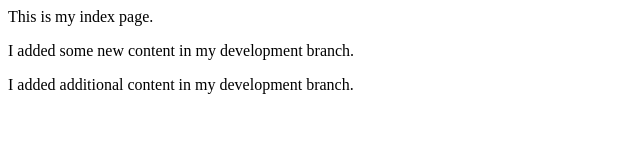
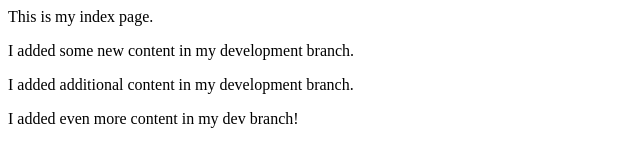
Before and after one commit to madosy/test-git, a plain HTML site: page index.html in a window 1280 px wide. Shown: the whole page, without its empty margins (0-640 px from the left). Drawn offline with Linux system fonts and the light colour scheme.

Commit message:
even more content

```diff
--- a/index.html
+++ b/index.html
@@ -10,5 +10,6 @@
 
     <p>I added some new content in my development branch.</p>
     <p>I added additional content in my development branch.</p>
+    <p>I added even more content in my dev branch!</p>
   </body>
 </html>
```
